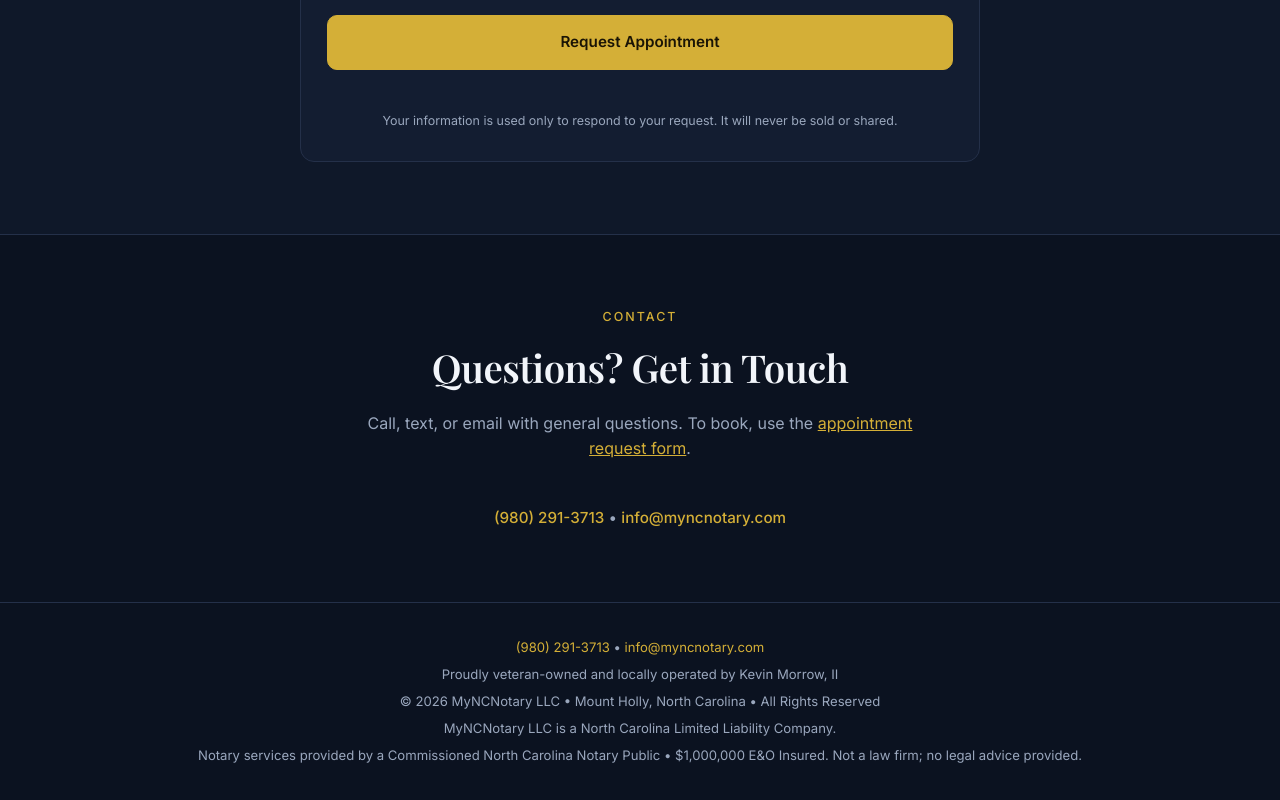
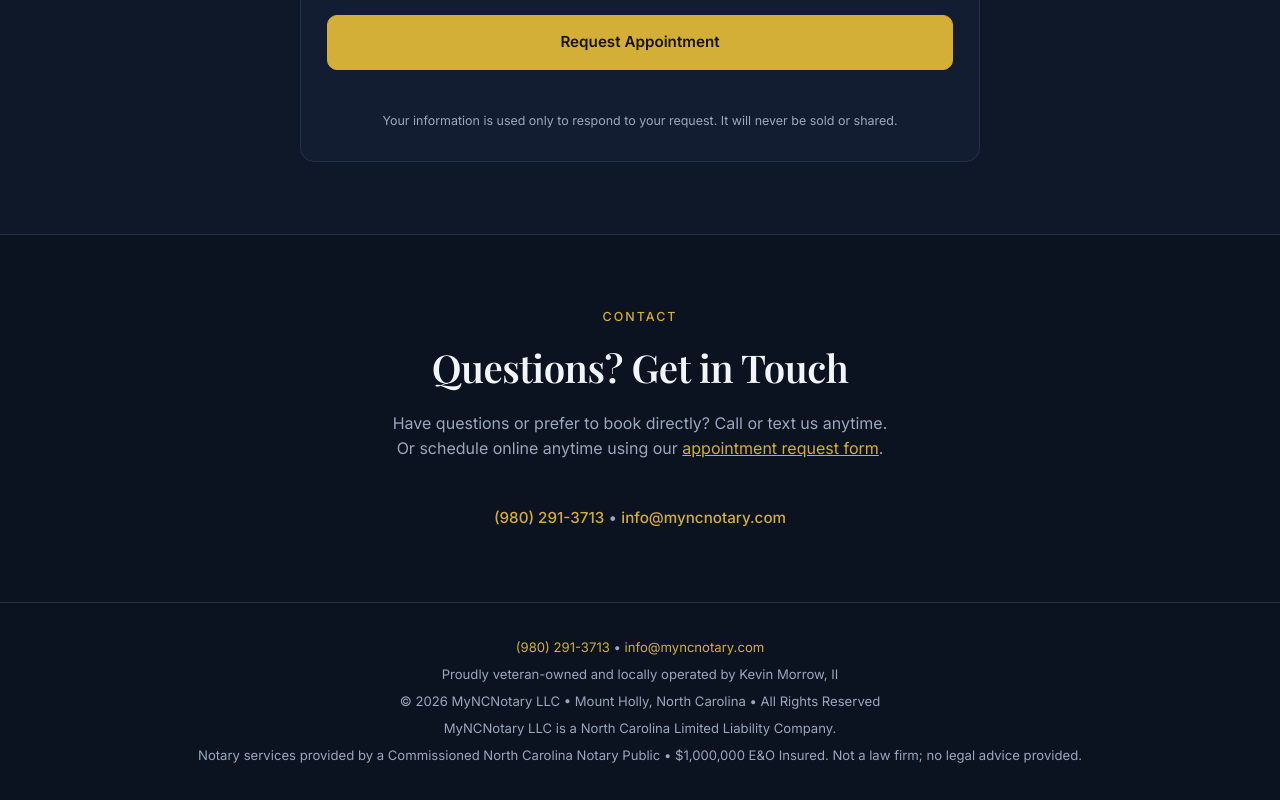
Before and after one commit to morrowke/myncnotary, a plain HTML site: page index.html in a window 1280 px wide. Shown: the part 7025-7825 px from the top of the page. Drawn offline with nearby package versions, Linux system fonts and the light colour scheme.

Commit message:
Fixed questions text

```diff
--- a/index.html
+++ b/index.html
@@ -585,7 +585,10 @@
             <p class="section-sub" data-pre-launch hidden>Appointment booking is coming soon!</p>
             <p class="eyebrow" data-post-launch>Contact</p>
             <h2 data-post-launch>Questions? Get in Touch</h2>
-            <p class="section-sub" data-post-launch>Call, text, or email with general questions. To book, use the <a href="#book" class="gold-link">appointment request form</a>.</p>
+            <p class="section-sub" data-post-launch>
+                Have questions or prefer to book directly? Call or text us anytime.<br>
+                Or schedule online anytime using our <a href="#book" class="gold-link">appointment request form</a>.
+            </p>
 
             <div class="contact-box" data-pre-launch hidden>
                 <p>Want to be first to know when appointments open? Sign up for a launch notification and I'll contact you as soon as booking begins.</p>
@@ -602,7 +605,6 @@
             </div>
         </div>
     </section>
-
 </main>
 
 <footer>
```
